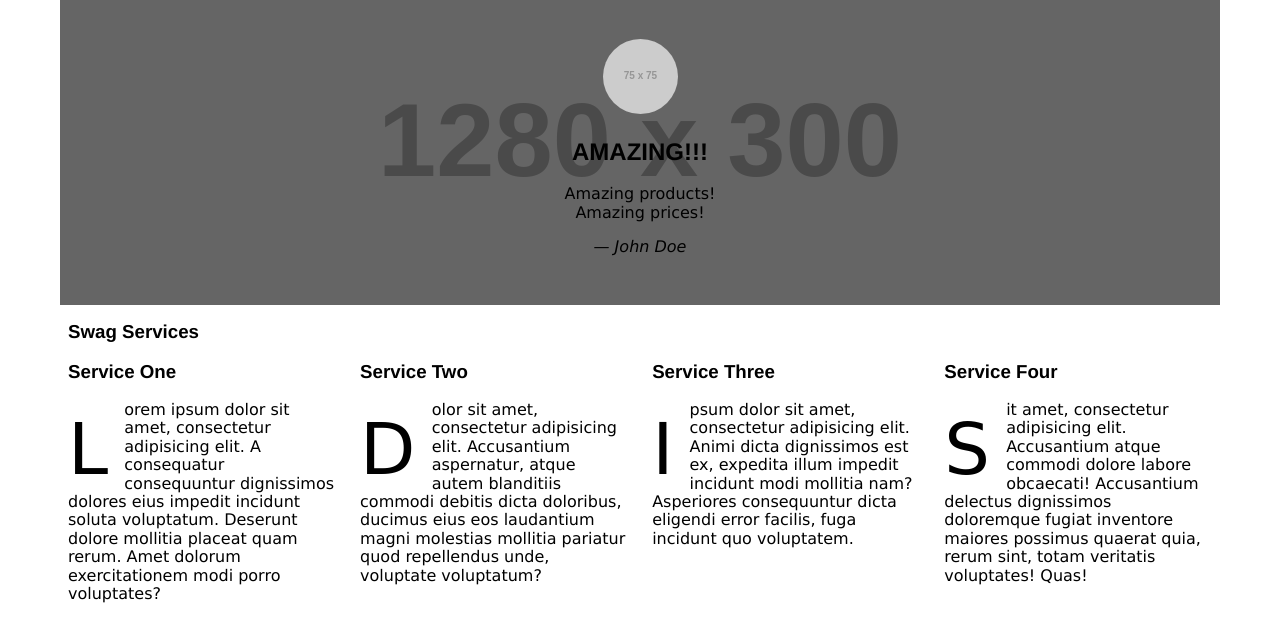
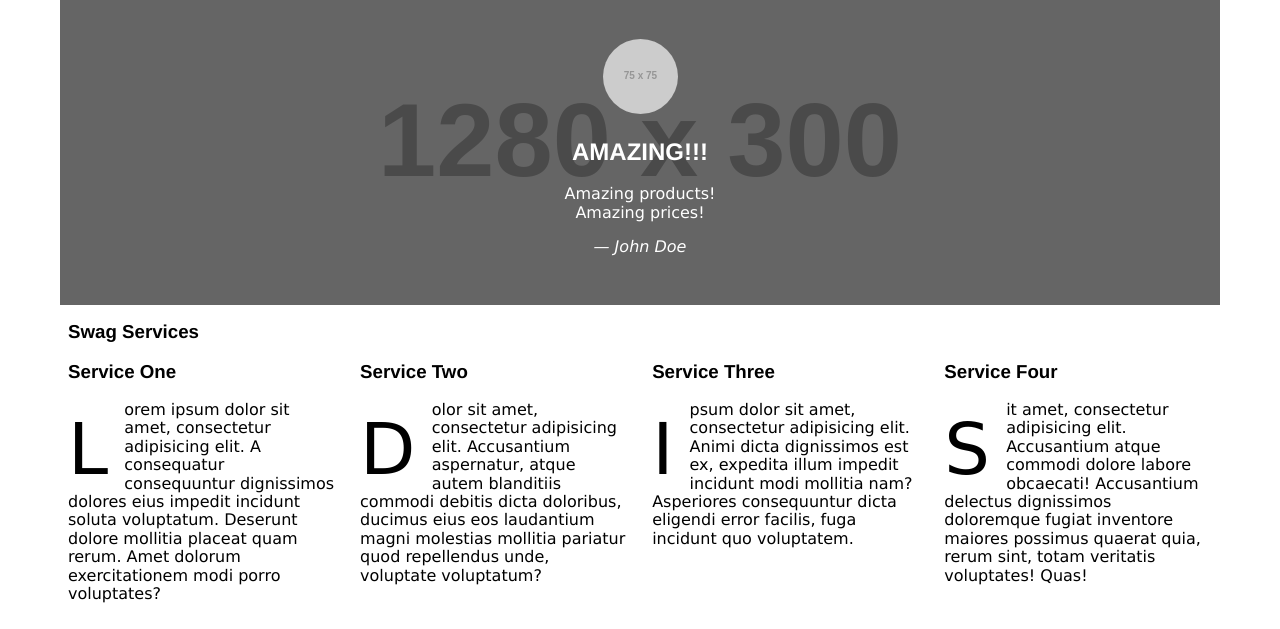
Before and after one commit to kangleyu/mastering-sass, a website: page index.html in a window 1280 px wide. Shown: the part 1180-1809 px from the top of the page. Drawn offline with nearby package versions, Linux system fonts and the light colour scheme; placeholder pictures from the web are drawn by us; files whose address does not match are found by name; a web font is replaced by a local one.

Commit message:
add theme for tesimonials

```diff
--- a/assets/scss/components/_testimonials.scss
+++ b/assets/scss/components/_testimonials.scss
@@ -7,7 +7,11 @@ $testimonials: (
   max-width: 20em;
   margin: 0 auto;
 
-  @include media-centered(rounded);
+  @include media-centered($img: rounded, $color: abs-contrast-color(get($testimonials, overlay-color)));
+
+  blockquote, cite {
+    color: abs-contrast-color(get($testimonials, overlay-color));
+  }
 
   &s {
     background: {
```
Also changed, not shown: assets/css/style.css, 1 other file.
